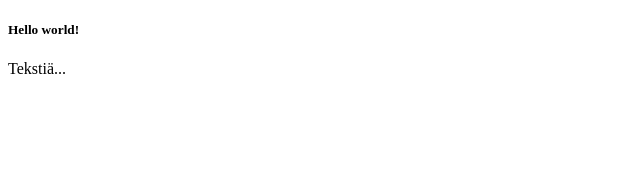
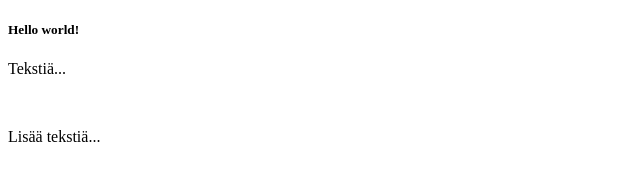
Before and after one commit to mariamustonen/myproject, a plain HTML site: page index.html in a window 1280 px wide. Shown: the whole page, without its empty margins (0-640 px from the left). Drawn offline with Linux system fonts and the light colour scheme.

Commit message:
uusi teksti

```diff
--- a/index.html
+++ b/index.html
@@ -8,5 +8,7 @@
 <body>
     <h5>Hello world!</h5>
     <p>Tekstiä...</p>
+    <br>
+    <p>Lisää tekstiä...</p>
 </body>
 </html>
```
